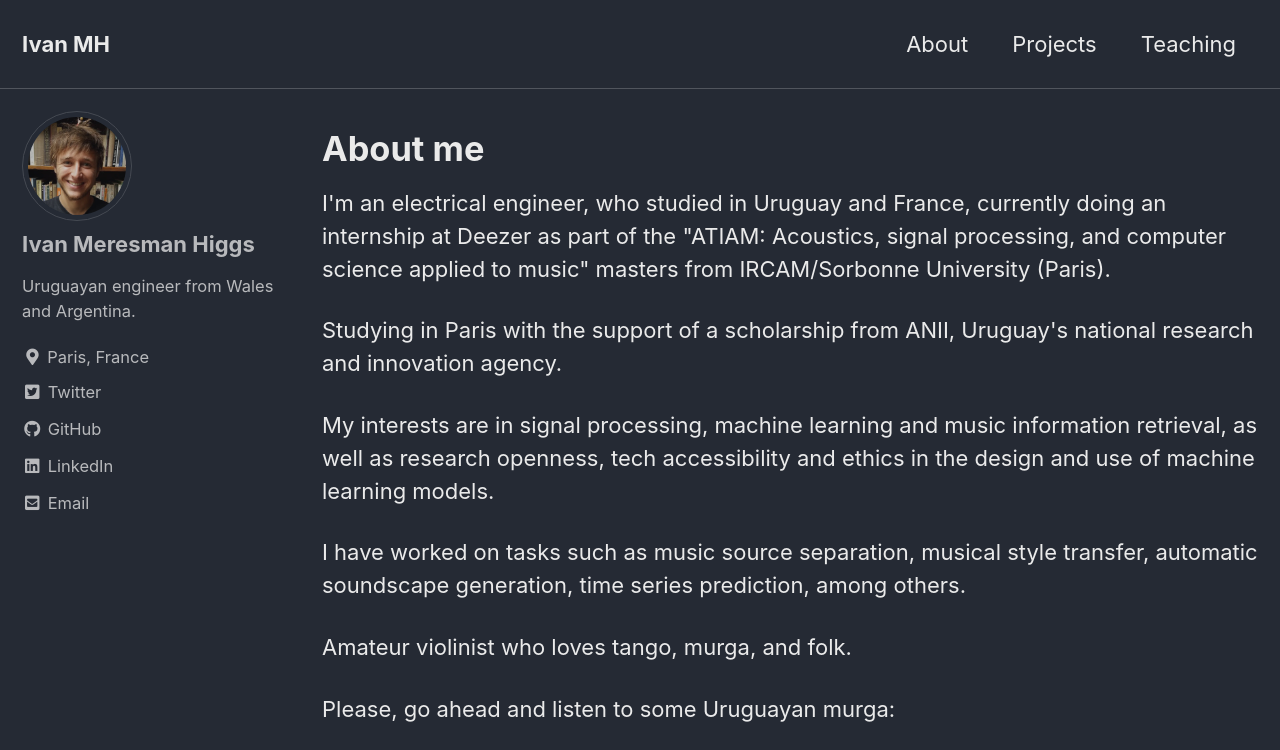
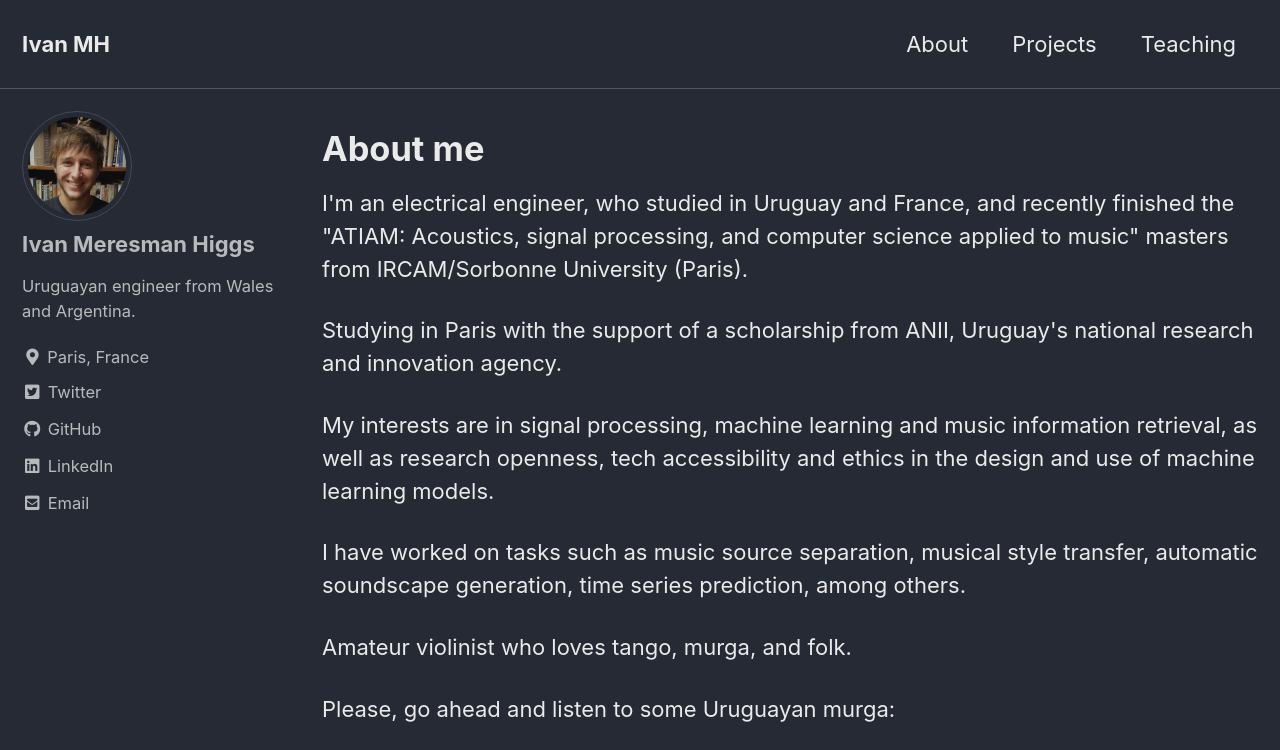
Before and after one commit to ivanlmh/ivanlmh.github.io, a Jekyll site: the page built from index.html, in a window 1280 px wide and 900 px high, cut to the strip 0-750 px from the top of the window. Built offline with Jekyll 4.4.1, drawn with Linux system fonts in a browser that asks for light colours; cached includes are drawn as plain includes; the list of posts is cut into pages by our own code.

Commit message:
finished atiam (late!) update

```diff
--- a/index.html
+++ b/index.html
@@ -28,7 +28,7 @@ toc_label: "Table of Contents"
 
 <h1>About me</h1>
 
-<p>I'm an electrical engineer, who studied in Uruguay and France, currently doing an internship at Deezer as part of the
+<p>I'm an electrical engineer, who studied in Uruguay and France, and recently finished the
   "ATIAM: Acoustics, signal processing, and computer science applied to music" masters from IRCAM/Sorbonne University
   (Paris).</p>
 <p>Studying in Paris with the support of a scholarship from ANII, Uruguay's national research and innovation agency.</p>
```
